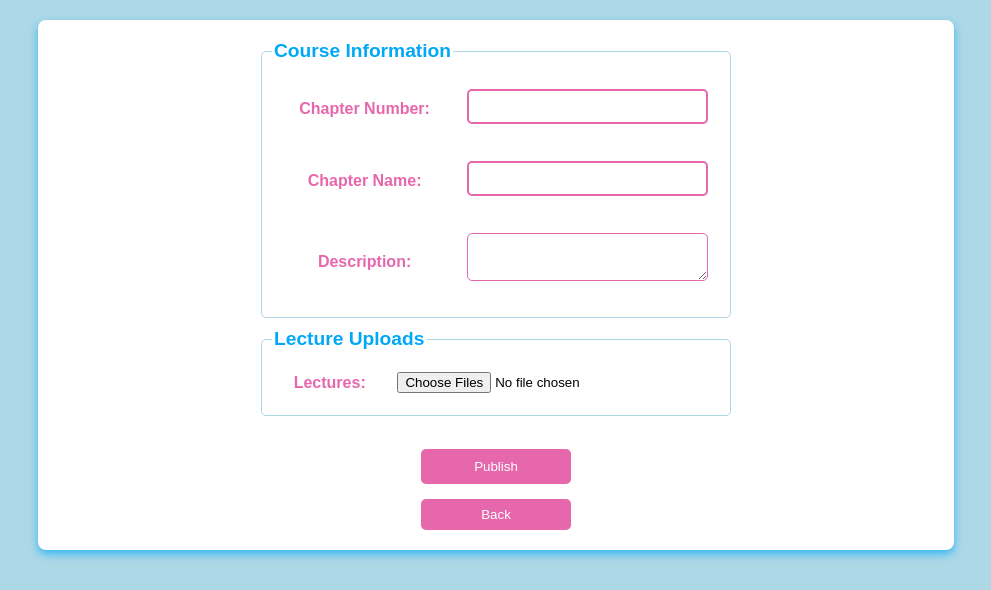
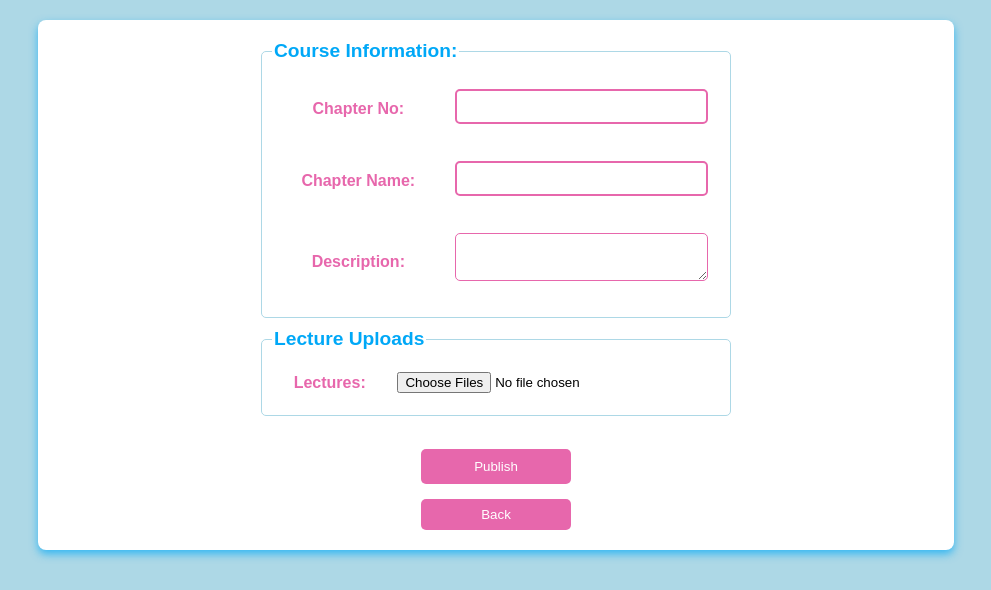
Before and after one commit to nawshinbiva/AcademiXOnline, a PHP site: page /addCourse.php in a window 1280 px wide. Shown: the part 74-664 px from the top of the page, without its empty margins (144-1135 px from the left). Run offline with PHP 8.4, Linux system fonts and the light colour scheme.

Commit message:
second commit

```diff
--- a/view/addCourse.php
+++ b/view/addCourse.php
@@ -16,11 +16,11 @@
   <center>
       <form method="post" action='../controller/addCourseCtrl.php' enctype="multipart/form-data" onsubmit="return validateAddCourse();" novalidate>
         <fieldset style="width:50%">
-          <legend>Course Information</legend>
+          <legend>Course Information:</legend>
           <table>
             <tr>
               <th>
-                <label for="chapter_number">Chapter Number:</label>
+                <label for="chapter_number">Chapter No:</label>
               </th>
               <td>
                 <input type="number" name="chapter_number" id="chapter_number" value="<?php echo isset($_POST['chapter_number']) ? $_POST['chapter_number'] : ''; ?>">
```
